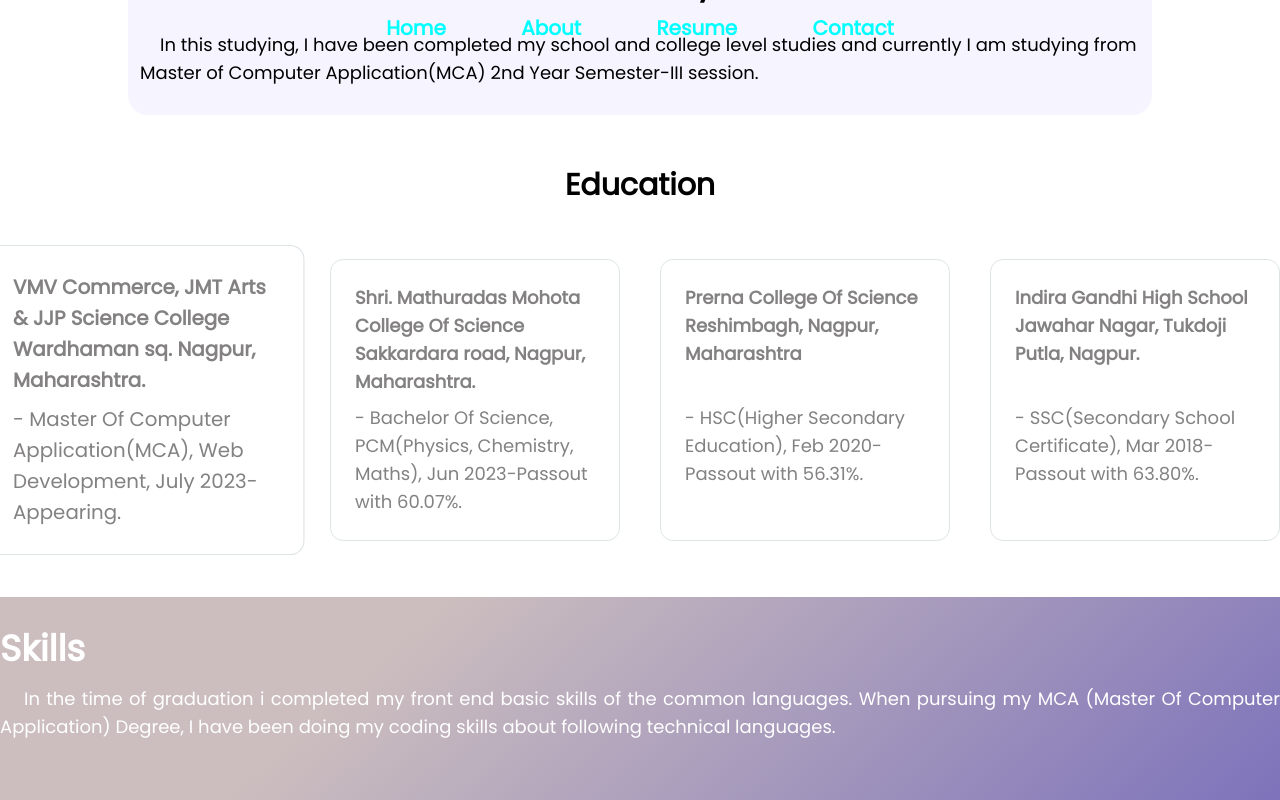
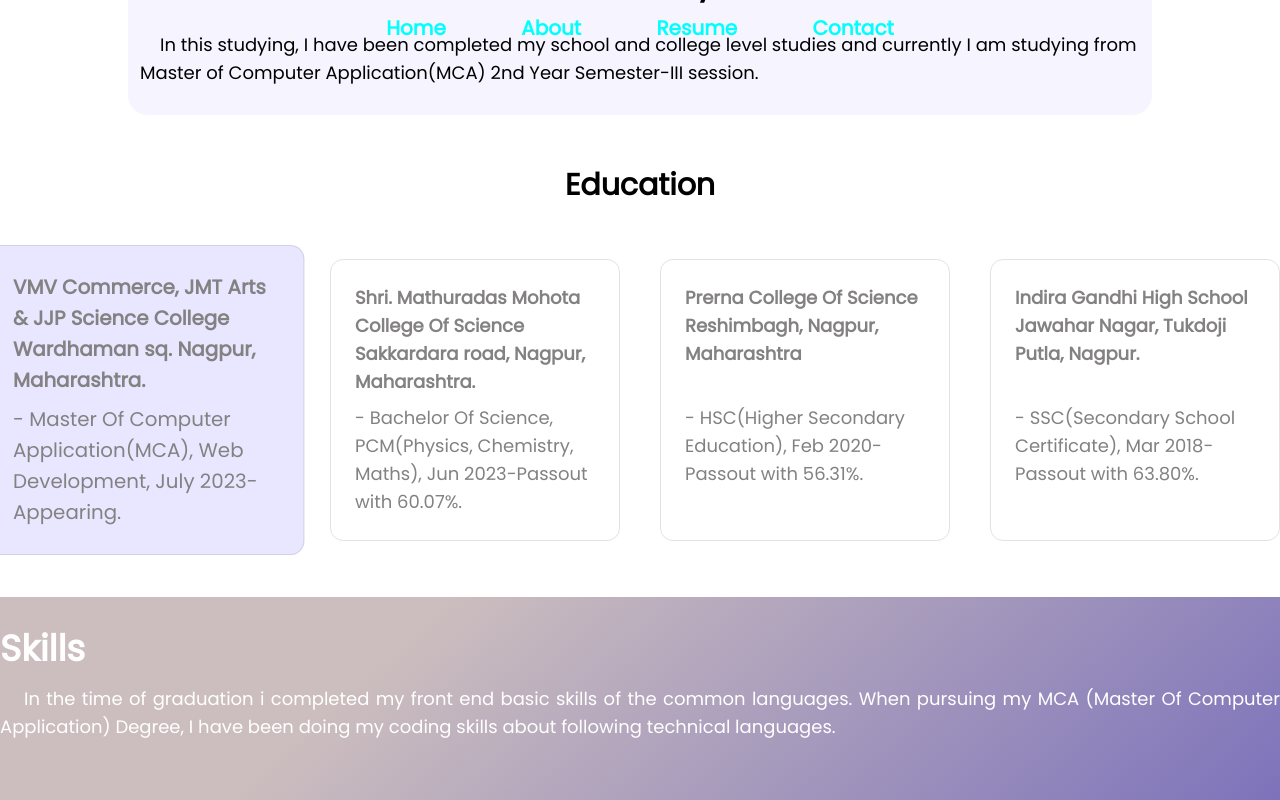
Before and after one commit to Sayrabhg/SourabhGPortFolio, a plain HTML site: page index.html in a window 1280 px wide. In both pictures the pointer is over the element 145 px from the left and 2244 px from the top of the page. Shown: the part 1844-2644 px from the top of the page. Drawn offline with nearby package versions, Linux system fonts and the light colour scheme.

Commit message:
Update style.css

```diff
--- a/style.css
+++ b/style.css
@@ -192,6 +192,7 @@ li a span {
 .educationanimation:hover {
     filter: none;
     scale: 1.1;
+    background-color: #594aff22;
 }
 
 #Resume .showresume.visible {
```
